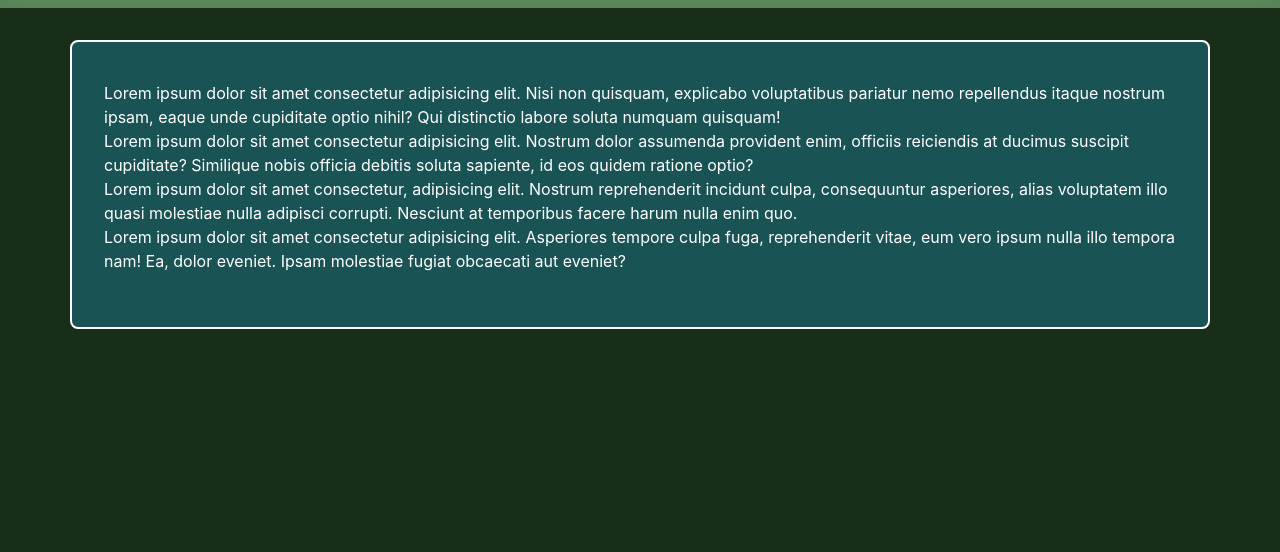
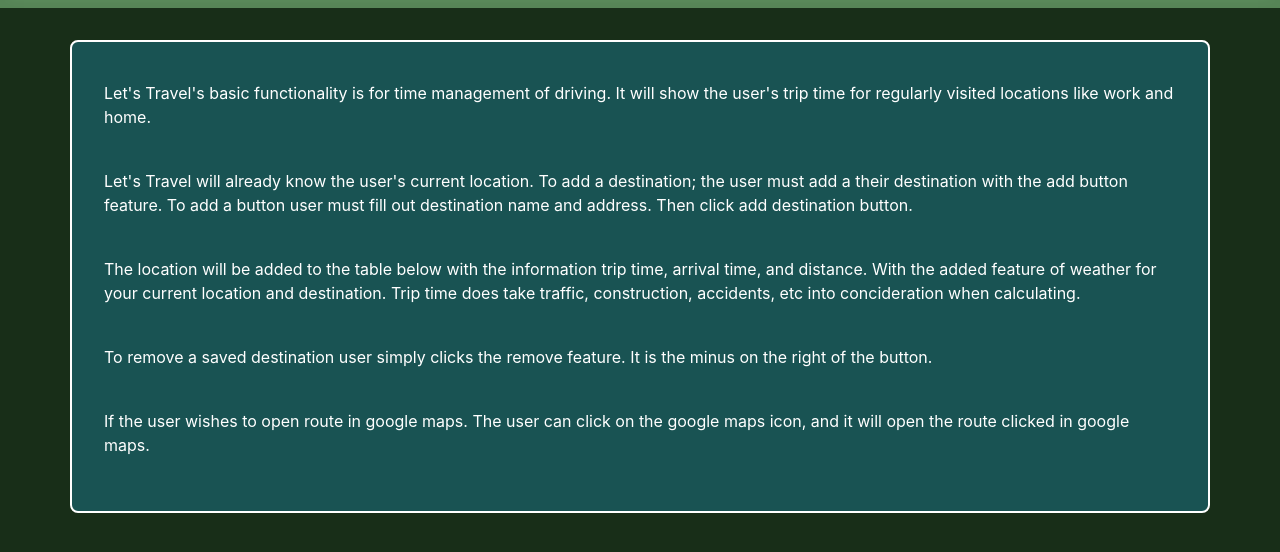
Before and after one commit to blaney83/SVW_project_one, a plain HTML site: page documentation.html in a window 1280 px wide. Shown: the part 54-606 px from the top of the page. Drawn offline with nearby package versions, Linux system fonts and the light colour scheme.

Commit message:
Update weather api key and documentation html

```diff
--- a/Assets/Javascript/script.js
+++ b/Assets/Javascript/script.js
@@ -300,7 +300,7 @@
         var darkSkyCurrLng = currentLongitude.toFixed(4);
 
         var proxy = 'https://cors-anywhere.herokuapp.com/'
-        var currapiLinkDS = "https://api.darksky.net/forecast/087545328826e2aa2daf703ad2508bfd/" + darkSkyCurrLat + "," + darkSkyCurrLng;
+        var currapiLinkDS = "https://api.darksky.net/forecast/e2dcc1b4add1f2425bf0378b56f48bd6/" + darkSkyCurrLat + "," + darkSkyCurrLng;
 
         $.ajax({
             url: proxy + currapiLinkDS,
@@ -353,7 +353,7 @@
         });
 
         // calling weather for destination
-        var destapiLinkDS = "https://api.darksky.net/forecast/087545328826e2aa2daf703ad2508bfd/" + destLatitude + "," + destLongitude;
+        var destapiLinkDS = "https://api.darksky.net/forecast/e2dcc1b4add1f2425bf0378b56f48bd6/" + destLatitude + "," + destLongitude;
 
         $.ajax({
             url: proxy + destapiLinkDS,
--- a/documentation.html
+++ b/documentation.html
@@ -34,13 +34,20 @@
     <div class="container mainContainer">
         <div class="row mainRow justify-content-center">
             <div class="col-12 mainColumn">
-                <p>Lorem ipsum dolor sit amet consectetur adipisicing elit. Nisi non quisquam, explicabo voluptatibus pariatur nemo repellendus itaque nostrum ipsam, eaque unde cupiditate optio nihil? Qui distinctio labore soluta numquam quisquam!
-                    <br>
-                    Lorem ipsum dolor sit amet consectetur adipisicing elit. Nostrum dolor assumenda provident enim, officiis reiciendis at ducimus suscipit cupiditate? Similique nobis officia debitis soluta sapiente, id eos quidem ratione optio?
-                    <br>
-                    Lorem ipsum dolor sit amet consectetur, adipisicing elit. Nostrum reprehenderit incidunt culpa, consequuntur asperiores, alias voluptatem illo quasi molestiae nulla adipisci corrupti. Nesciunt at temporibus facere harum nulla enim quo.
-                    <br>
-                    Lorem ipsum dolor sit amet consectetur adipisicing elit. Asperiores tempore culpa fuga, reprehenderit vitae, eum vero ipsum nulla illo tempora nam! Ea, dolor eveniet. Ipsam molestiae fugiat obcaecati aut eveniet?
+                <p>
+                    Let's Travel's basic functionality is for time management of driving. It will show the user's trip time for regularly visited locations like work and home.
+                </p> <br>
+                <p>
+                    Let's Travel will already know the user's current location. To add a destination; the user must add a their destination with the add button feature. To add a button user must fill out destination name and address. Then click add destination button.
+                </p> <br>
+                <p>
+                    The location will be added to the table below with the information trip time, arrival time, and distance. With the added feature of weather for your current location and destination. Trip time does take traffic, construction, accidents, etc into concideration when calculating.
+                </p> <br>
+                <p>
+                    To remove a saved destination user simply clicks the remove feature. It is the minus on the right of the button.
+                </p> <br>
+                <p>
+                    If the user wishes to open route in google maps. The user can click on the google maps icon, and it will open the route clicked in google maps.
                 </p>
 
             </div>
```
